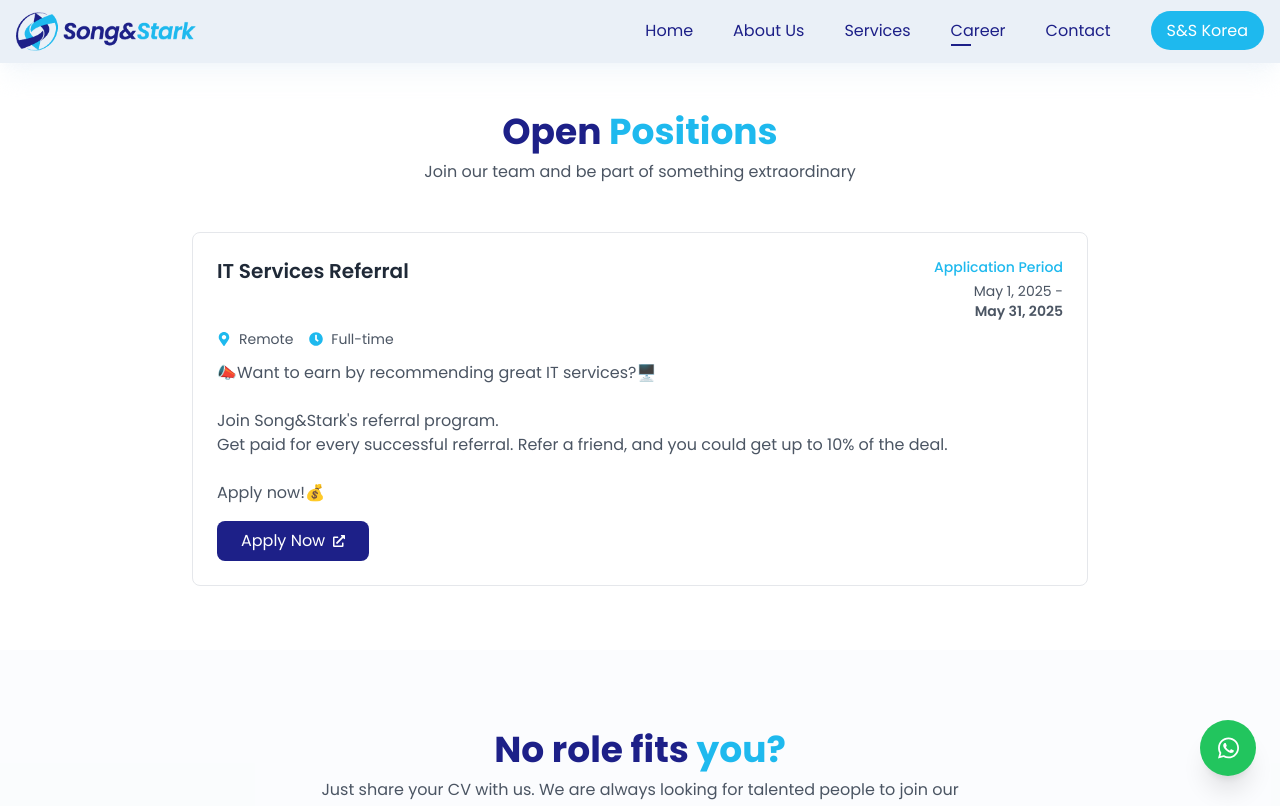
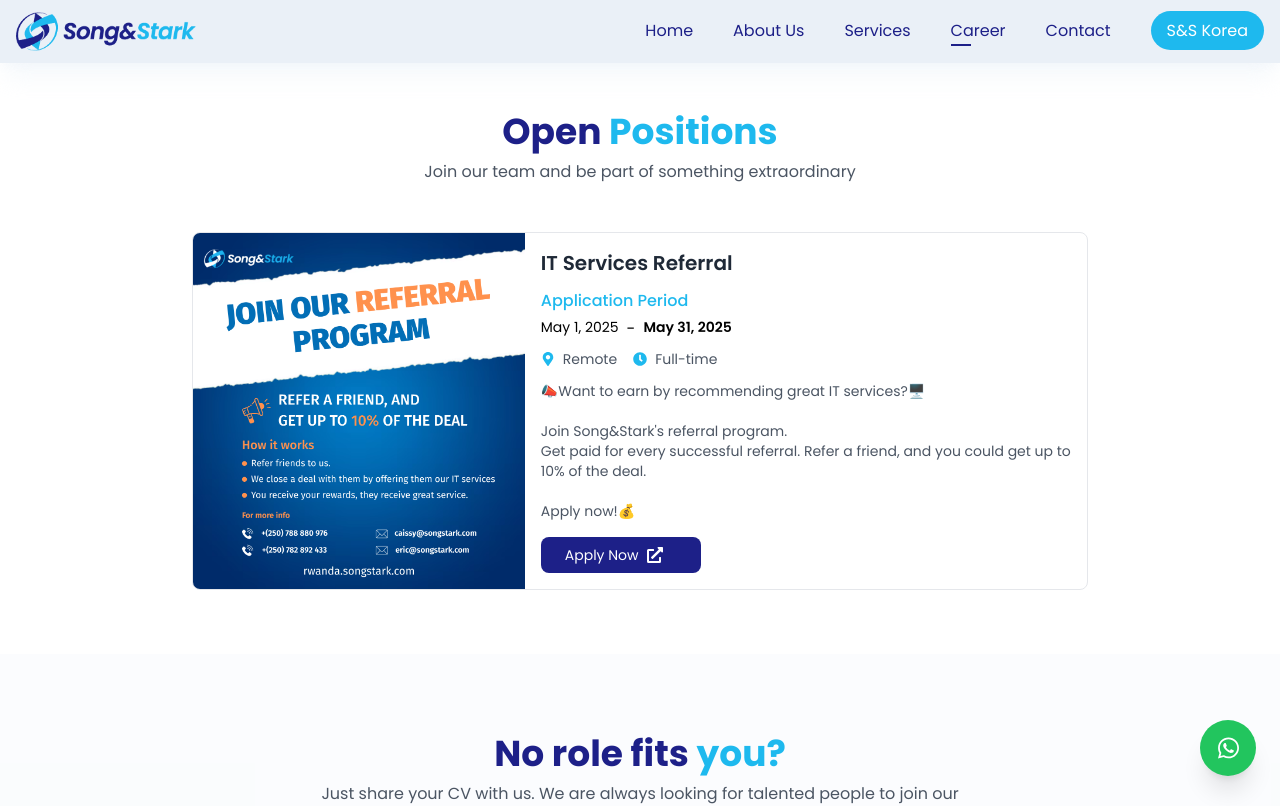
Before and after one commit to Song-Stark/songstarkwebsite, a Next.js app: page /career in a window 1280 px wide. Shown: the top 806 px of the page. Built offline with nearby package versions, Linux system fonts and the light colour scheme.

Commit message:
careers page modification

```diff
--- a/components/career/vacancies.tsx
+++ b/components/career/vacancies.tsx
@@ -1,5 +1,6 @@
 "use client";
 
+import Image from 'next/image';
 import React from 'react';
 import { motion } from 'framer-motion';
 import { FaMapMarkerAlt, FaClock, FaExternalLinkAlt } from 'react-icons/fa';
@@ -8,39 +9,46 @@
 
 type VacancyProps = VacancyType;
 
-const VacancyCard: React.FC<VacancyProps> = ({ title, location, type, description, formLink, deadline }) => (
+const VacancyCard: React.FC<VacancyProps> = ({ title, location, type, description, formLink, deadline, flyer }) => (
   <motion.div
     initial={{ opacity: 0, y: 20 }}
     animate={{ opacity: 1, y: 0 }}
-    className="bg-white rounded-lg p-6 mb-4 border border-gray-200 hover:border-primary transition-colors"
+    className="bg-white rounded-lg mb-4 border border-gray-200 hover:border-primary transition-colors overflow-hidden"
   >
-    <div className="flex justify-between items-start mb-2">
-      <h3 className="text-xl font-semibold text-gray-800">{title}</h3>
-      <div className="text-sm text-gray-600">
+    <div className="flex sm:flex-row flex-col">
+      <div className="flex flex-wrap gap-4 text-sm text-gray-600">
+        <Image src={flyer} alt={title} width={300} height={300} className="w-[400px] h-full object-cover" />
+      </div>
+      <div className=" flex flex-col p-4">
+        <h3 className="text-xl font-semibold text-gray-800 mb-3">{title}</h3>
         <p className="font-medium text-secondary mb-1">Application Period</p>
-        <p className="text-right">{new Date(deadline.from).toLocaleDateString('en-US', { month: 'short', day: 'numeric', year: 'numeric' })} - </p>
-        <p className="text-right font-semibold">{new Date(deadline.to).toLocaleDateString('en-US', { month: 'short', day: 'numeric', year: 'numeric' })}</p>
+        <div className="flex gap-2">
+          <p className="text-sm">{new Date(deadline.from).toLocaleDateString('en-US', { month: 'short', day: 'numeric', year: 'numeric' })}</p>
+          <p>-</p>
+          <p className="text-sm font-semibold">{new Date(deadline.to).toLocaleDateString('en-US', { month: 'short', day: 'numeric', year: 'numeric' })}</p>
         </div>
-    </div>
-    <div className="flex flex-wrap gap-4 text-sm text-gray-600 mb-3">
+          <div className="flex text-sm text-gray-600 mb-3 mt-2 gap-4">
             <div className="flex items-center">
               <FaMapMarkerAlt className="mr-2 text-secondary" />
               {location}
             </div>
-      <div className="flex items-center">
+            <div className="flex items-center text-sm">
               <FaClock className="mr-2 text-secondary" />
               {type}
             </div>
           </div>
-    <p className="text-gray-600 whitespace-pre-line">{description}</p>
+        <p className="text-gray-600 whitespace-pre-line text-sm">{description}</p>
+
         <Link
           href={formLink}
           target="_blank"
           rel="noopener noreferrer"
-      className="inline-flex items-center mt-4 bg-primary text-white px-6 py-2 rounded-lg hover:bg-primary/90 transition-colors"
+          className="text-sm w-40 inline-flex items-center mt-4 bg-primary text-white px-6 py-2 rounded-lg hover:bg-primary/90 transition-colors"
         >
-      Apply Now <FaExternalLinkAlt className="ml-2 text-xs" />
+          Apply Now <FaExternalLinkAlt className="ml-2 text-xs w-4 h-4" />
         </Link>
+      </div>
+    </div>
   </motion.div>
 );
 
--- a/data/vacancies.ts
+++ b/data/vacancies.ts
@@ -4,6 +4,7 @@
   type: string;
   description: string;
   formLink: string;
+  flyer: string;
   deadline: {
     from: string;
     to: string;
@@ -17,10 +18,12 @@
     type: "Full-time",
     description: "📣Want to earn by recommending great IT services?🖥️\n\nJoin Song&Stark's referral program.\n Get paid for every successful referral. Refer a friend, and you could get up to 10% of the deal.\n\nApply now!💰",
     formLink: "https://docs.google.com/forms/d/e/1FAIpQLSe9vTZEckGib4DUGvicQCXCtMLTp-ymaJxYeL4gn_KbG3vgxg/viewform?usp=dialog",
+    flyer: "/images/it-referral.png",
     deadline: {
       from: "2025-05-01T00:00:00",
       to: "2025-05-31T23:59:59"
     }
+
   },
 //   {
 //     title: "Graphic Designer",
```
Also changed, not shown: data/servicedetails.ts (+31 -31 lines), public/images/it-referral.png (added). Lines whose indentation alone changed are shown as unchanged.
